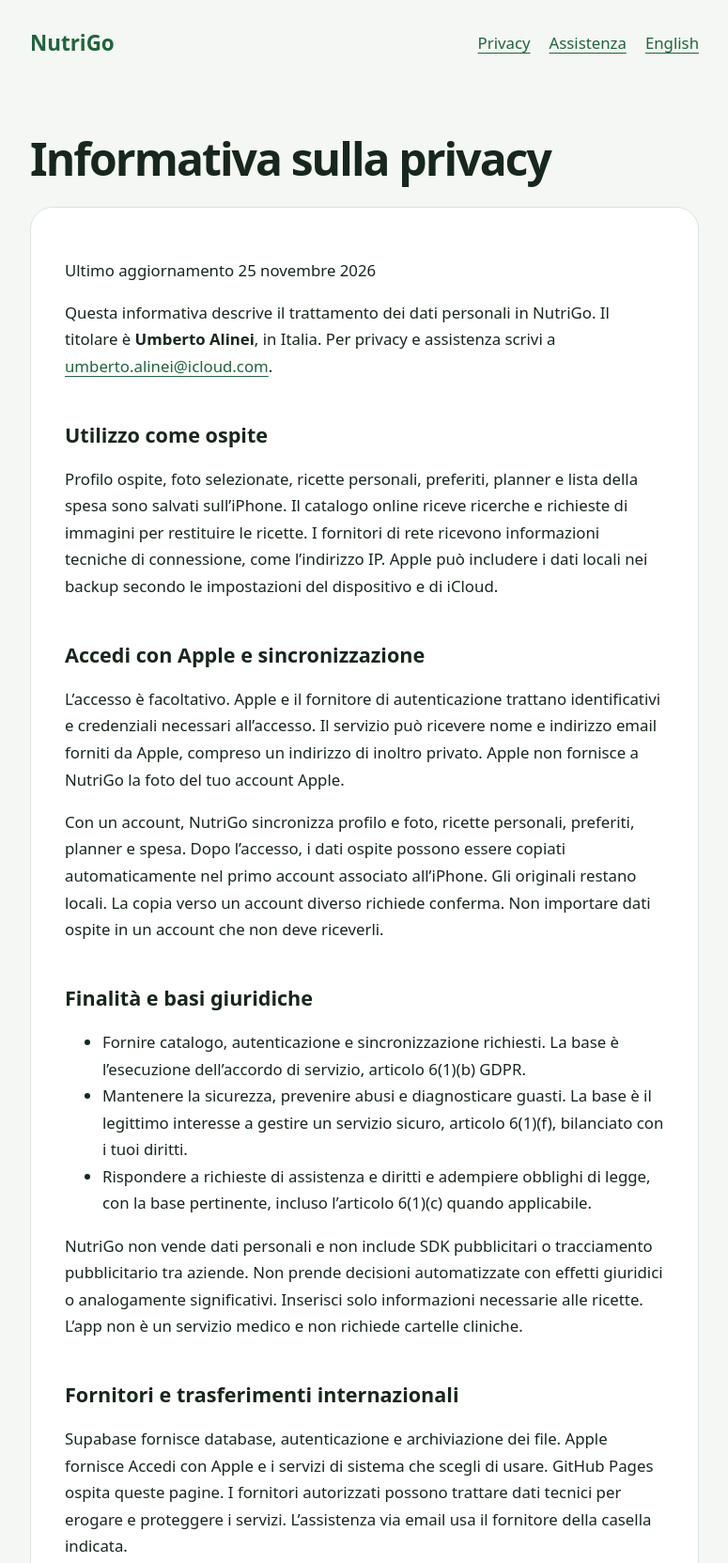
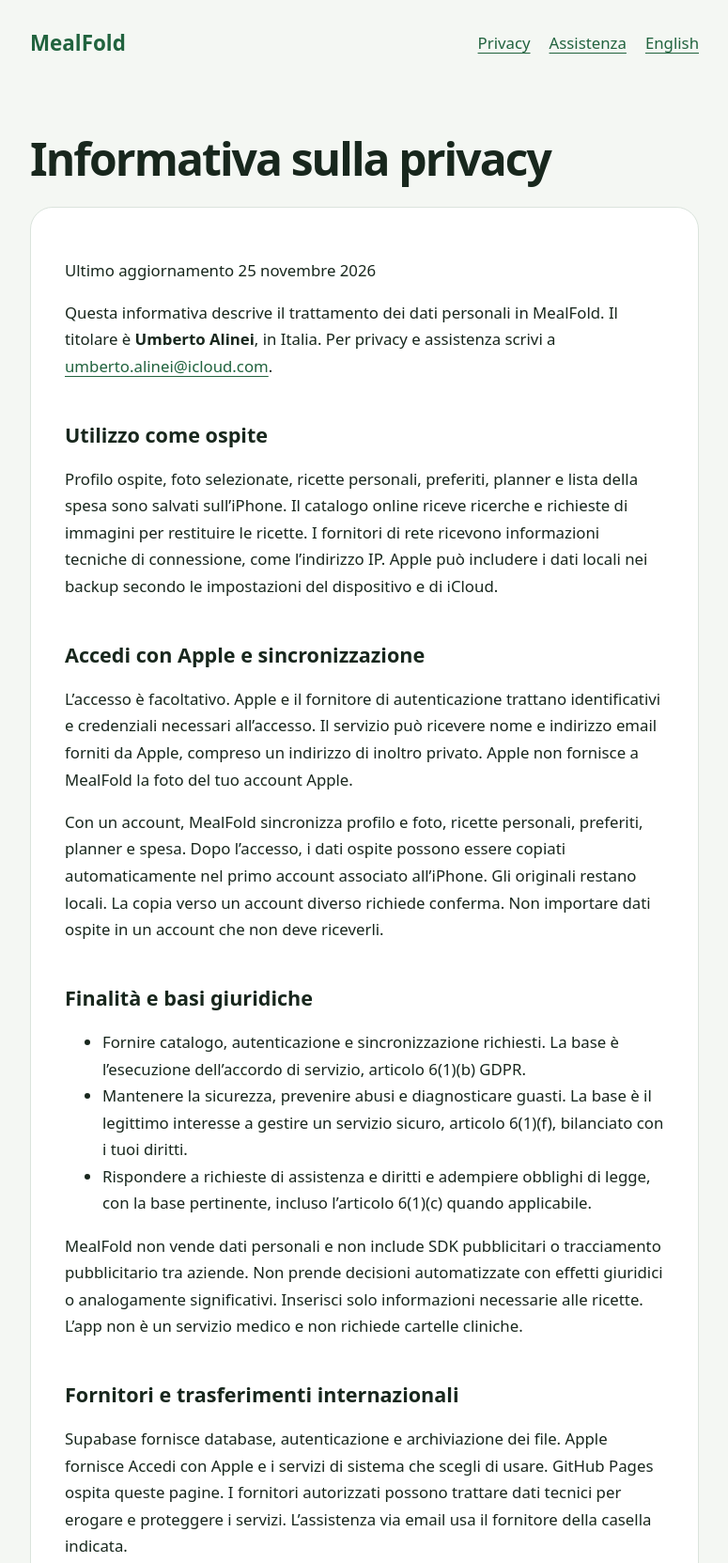
Before and after one commit to uemmebi/uemmebi.github.io, a website: page public/nutrigo/it/privacy/index.html in a window 1280 px wide. Shown: the top 1663 px of the page at 94% size, without its empty margins (252-1027 px from the left). Drawn offline with Linux system fonts and the light colour scheme.

Commit message:
Rename public recipe app to MealFold; preserve existing URLs

```diff
--- a/public/nutrigo/it/privacy/index.html
+++ b/public/nutrigo/it/privacy/index.html
@@ -1,6 +1,6 @@
 <!doctype html>
 <html lang="it"><head><meta charset="utf-8"><meta name="viewport" content="width=device-width,initial-scale=1">
-<title>Informativa sulla privacy · NutriGo</title><meta name="description" content="Informativa sulla privacy — NutriGo for iPhone">
+<title>Informativa sulla privacy · MealFold</title><meta name="description" content="Informativa sulla privacy — MealFold for iPhone">
 <link rel="canonical" href="https://uemmebi.github.io/nutrigo/it/privacy/">
 <link rel="alternate" hreflang="en" href="https://uemmebi.github.io/nutrigo/privacy/">
 <style>
@@ -13,24 +13,24 @@ p,li{overflow-wrap:anywhere}section{background:var(--card);padding:clamp(20px,4v
 .brand{font-size:1.4rem;font-weight:750;text-decoration:none}.muted,footer{color:var(--muted)}a:focus-visible{outline:3px solid var(--accent);outline-offset:5px;border-radius:3px}.skip{position:absolute;left:-9999px}.skip:focus{left:24px;top:12px;background:var(--card);padding:12px;z-index:2}
 footer{font-size:.9rem;padding-bottom:48px}details{border-bottom:1px solid var(--line);padding:16px 0}summary{font-weight:650;cursor:pointer;padding:8px 0}
 </style></head><body><a class="skip" href="#main">Vai al contenuto</a>
-<header><a class="brand" href="/nutrigo/it/support/">NutriGo</a><nav aria-label="Navigazione"><a href="/nutrigo/it/privacy/">Privacy</a><a href="/nutrigo/it/support/">Assistenza</a><a lang="en" href="/nutrigo/privacy/">English</a></nav></header>
+<header><a class="brand" href="/nutrigo/it/support/">MealFold</a><nav aria-label="Navigazione"><a href="/nutrigo/it/privacy/">Privacy</a><a href="/nutrigo/it/support/">Assistenza</a><a lang="en" href="/nutrigo/privacy/">English</a></nav></header>
 <main id="main"><h1>Informativa sulla privacy</h1><section>
 <p>Ultimo aggiornamento 25 novembre 2026</p>
-<p>Questa informativa descrive il trattamento dei dati personali in NutriGo. Il titolare è <strong>Umberto Alinei</strong>, in Italia. Per privacy e assistenza scrivi a <a href="mailto:umberto.alinei@icloud.com">umberto.alinei@icloud.com</a>.</p>
+<p>Questa informativa descrive il trattamento dei dati personali in MealFold. Il titolare è <strong>Umberto Alinei</strong>, in Italia. Per privacy e assistenza scrivi a <a href="mailto:umberto.alinei@icloud.com">umberto.alinei@icloud.com</a>.</p>
 <h2>Utilizzo come ospite</h2>
 <p>Profilo ospite, foto selezionate, ricette personali, preferiti, planner e lista della spesa sono salvati sull’iPhone. Il catalogo online riceve ricerche e richieste di immagini per restituire le ricette. I fornitori di rete ricevono informazioni tecniche di connessione, come l’indirizzo IP. Apple può includere i dati locali nei backup secondo le impostazioni del dispositivo e di iCloud.</p>
 <h2>Accedi con Apple e sincronizzazione</h2>
-<p>L’accesso è facoltativo. Apple e il fornitore di autenticazione trattano identificativi e credenziali necessari all’accesso. Il servizio può ricevere nome e indirizzo email forniti da Apple, compreso un indirizzo di inoltro privato. Apple non fornisce a NutriGo la foto del tuo account Apple.</p>
-<p>Con un account, NutriGo sincronizza profilo e foto, ricette personali, preferiti, planner e spesa. Dopo l’accesso, i dati ospite possono essere copiati automaticamente nel primo account associato all’iPhone. Gli originali restano locali. La copia verso un account diverso richiede conferma. Non importare dati ospite in un account che non deve riceverli.</p>
+<p>L’accesso è facoltativo. Apple e il fornitore di autenticazione trattano identificativi e credenziali necessari all’accesso. Il servizio può ricevere nome e indirizzo email forniti da Apple, compreso un indirizzo di inoltro privato. Apple non fornisce a MealFold la foto del tuo account Apple.</p>
+<p>Con un account, MealFold sincronizza profilo e foto, ricette personali, preferiti, planner e spesa. Dopo l’accesso, i dati ospite possono essere copiati automaticamente nel primo account associato all’iPhone. Gli originali restano locali. La copia verso un account diverso richiede conferma. Non importare dati ospite in un account che non deve riceverli.</p>
 <h2>Finalità e basi giuridiche</h2>
 <ul><li>Fornire catalogo, autenticazione e sincronizzazione richiesti. La base è l’esecuzione dell’accordo di servizio, articolo 6(1)(b) GDPR.</li><li>Mantenere la sicurezza, prevenire abusi e diagnosticare guasti. La base è il legittimo interesse a gestire un servizio sicuro, articolo 6(1)(f), bilanciato con i tuoi diritti.</li><li>Rispondere a richieste di assistenza e diritti e adempiere obblighi di legge, con la base pertinente, incluso l’articolo 6(1)(c) quando applicabile.</li></ul>
-<p>NutriGo non vende dati personali e non include SDK pubblicitari o tracciamento pubblicitario tra aziende. Non prende decisioni automatizzate con effetti giuridici o analogamente significativi. Inserisci solo informazioni necessarie alle ricette. L’app non è un servizio medico e non richiede cartelle cliniche.</p>
+<p>MealFold non vende dati personali e non include SDK pubblicitari o tracciamento pubblicitario tra aziende. Non prende decisioni automatizzate con effetti giuridici o analogamente significativi. Inserisci solo informazioni necessarie alle ricette. L’app non è un servizio medico e non richiede cartelle cliniche.</p>
 <h2>Fornitori e trasferimenti internazionali</h2>
 <p>Supabase fornisce database, autenticazione e archiviazione dei file. Apple fornisce Accedi con Apple e i servizi di sistema che scegli di usare. GitHub Pages ospita queste pagine. I fornitori autorizzati possono trattare dati tecnici per erogare e proteggere i servizi. L’assistenza via email usa il fornitore della casella indicata.</p>
 <p>I fornitori possono trattare dati fuori dallo Spazio economico europeo. Quando applicabile, i trasferimenti si basano su decisioni di adeguatezza o garanzie contrattuali appropriate, incluse le clausole contrattuali standard. Puoi chiedere informazioni sulle garanzie applicabili ai tuoi dati. Consulta <a href="https://supabase.com/legal/customer-resources/data-processing-addendum">l’accordo di trattamento Supabase</a>, <a href="https://www.apple.com/legal/privacy/">l’informativa Apple</a> e <a href="https://docs.github.com/en/site-policy/privacy-policies/github-general-privacy-statement">l’informativa GitHub</a>.</p>
 <h2>Condivisione e accesso</h2>
 <p>I dati sincronizzati sono privati rispetto agli altri account secondo le policy di accesso del servizio. Amministratori autorizzati e fornitori dell’infrastruttura possono accedervi quando necessario per gestione, sicurezza e assistenza. L’archiviazione non è cifrata end-to-end. Non caricare segreti o documenti sensibili.</p>
-<p>La condivisione di una ricetta esporta i contenuti scelti verso la destinazione selezionata nel pannello di condivisione iOS. Il destinatario può conservare una copia indipendente, che non viene rimossa se in seguito modifichi o elimini la tua ricetta. Le ricette pubbliche appartengono al catalogo editoriale. NutriGo non offre un feed pubblico delle ricette private degli utenti.</p>
+<p>La condivisione di una ricetta esporta i contenuti scelti verso la destinazione selezionata nel pannello di condivisione iOS. Il destinatario può conservare una copia indipendente, che non viene rimossa se in seguito modifichi o elimini la tua ricetta. Le ricette pubbliche appartengono al catalogo editoriale. MealFold non offre un feed pubblico delle ricette private degli utenti.</p>
 <h2>Conservazione ed eliminazione dell’account</h2>
 <p>I dati ospite restano sul dispositivo finché li rimuovi dall’app o tramite i controlli di archiviazione del sistema, fatti salvi i backup del dispositivo. I dati dell’account sono conservati mentre l’account è attivo per fornire il servizio. Puoi esportarli e avviare l’eliminazione da Profilo → Account. L’eliminazione revoca l’autorizzazione Apple e rimuove account, record privati e foto sincronizzati. Le fasi fallite vengono ripetute in sicurezza e l’app indica se l’eliminazione è ancora in corso.</p>
 <p>Una ricevuta conclusiva può essere conservata per 30 giorni per recuperare una risposta di cancellazione persa. Le ricevute concluse non conservano identificativo dell’account o credenziali Apple. I log tecnici sono conservati per il tempo necessario a sicurezza e diagnosi secondo la configurazione del servizio. Le copie di backup scadono secondo il ciclo configurato e non sono usate per il normale accesso agli account. Dopo un ripristino le eliminazioni concluse devono essere riconciliate prima della ripresa ordinaria del servizio.</p>
@@ -40,6 +40,6 @@ footer{font-size:.9rem;padding-bottom:48px}details{border-bottom:1px solid var(-
 <h2>Foto, permessi e minori</h2>
 <p>Il selettore foto di sistema ti permette di scegliere le immagini da usare nell’app. Un permesso iOS è distinto dalla base giuridica del trattamento. L’app non è rivolta ai bambini e non è proposta nella categoria Bambini dello Store. Contattaci se ritieni che un minore abbia fornito dati in modo inappropriato.</p>
 <h2>Sito e aggiornamenti</h2>
-<p>Queste pagine NutriGo non usano analytics, cookie pubblicitari, moduli di contatto o font esterni. L’hosting può trattare log tecnici di accesso. I collegamenti esterni e le email aprono servizi con proprie informative. Le modifiche sostanziali saranno riportate nella data e comunicate quando necessario.</p>
+<p>Queste pagine MealFold non usano analytics, cookie pubblicitari, moduli di contatto o font esterni. L’hosting può trattare log tecnici di accesso. I collegamenti esterni e le email aprono servizi con proprie informative. Le modifiche sostanziali saranno riportate nella data e comunicate quando necessario.</p>
 </section></main>
 <footer>© 2026 Umberto Alinei · <a href="mailto:umberto.alinei@icloud.com">umberto.alinei@icloud.com</a></footer></body></html>
```
